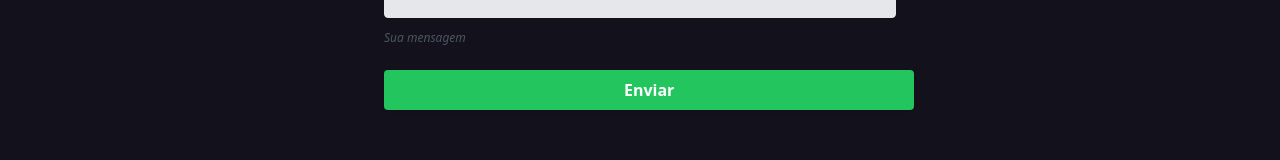
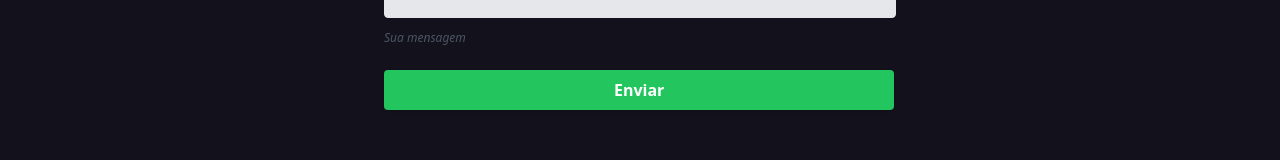
Before and after one commit to dinizdev/fdiniz.dev, a Next.js app: page /HireMe in a window 1280 px wide. Shown: the part 767-927 px from the top of the page. Built offline with nearby package versions, Linux system fonts and the light colour scheme.

Commit message:
fix colors

```diff
--- a/src/components/FormMail/index.tsx
+++ b/src/components/FormMail/index.tsx
@@ -52,7 +52,7 @@ export default function FormMail() {
         <div className="md:flex md:items-center">
           <div className="md:w-1/3">
             <button
-              className="focus:shadow-outline rounded bg-green-500 px-60 py-2 font-bold text-white shadow hover:bg-green-600 focus:outline-none sm:min-w-fit"
+              className="focus:shadow-outline rounded bg-green-500 py-2 px-[140px] font-bold text-white shadow hover:bg-green-600 focus:outline-none md:px-[230px]"
               type="submit"
             >
               Enviar
```
